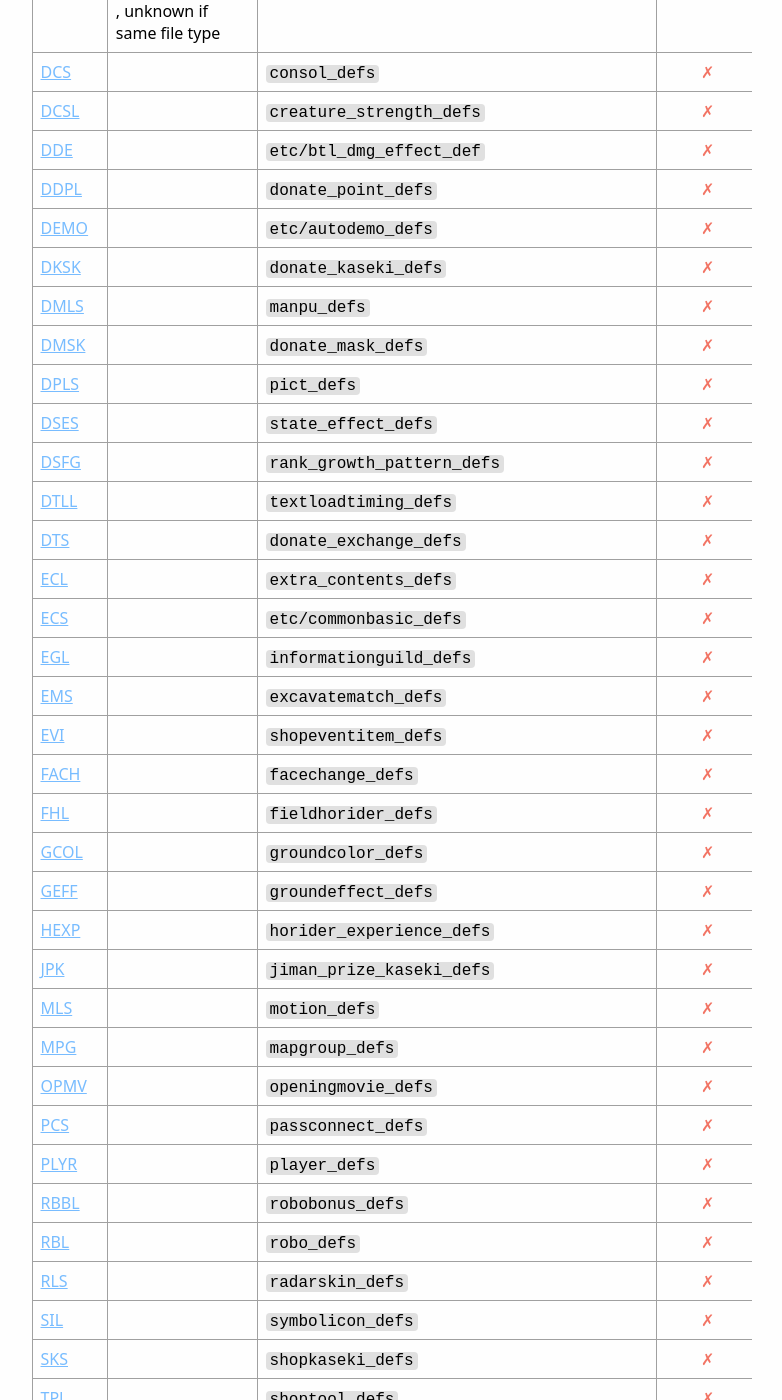
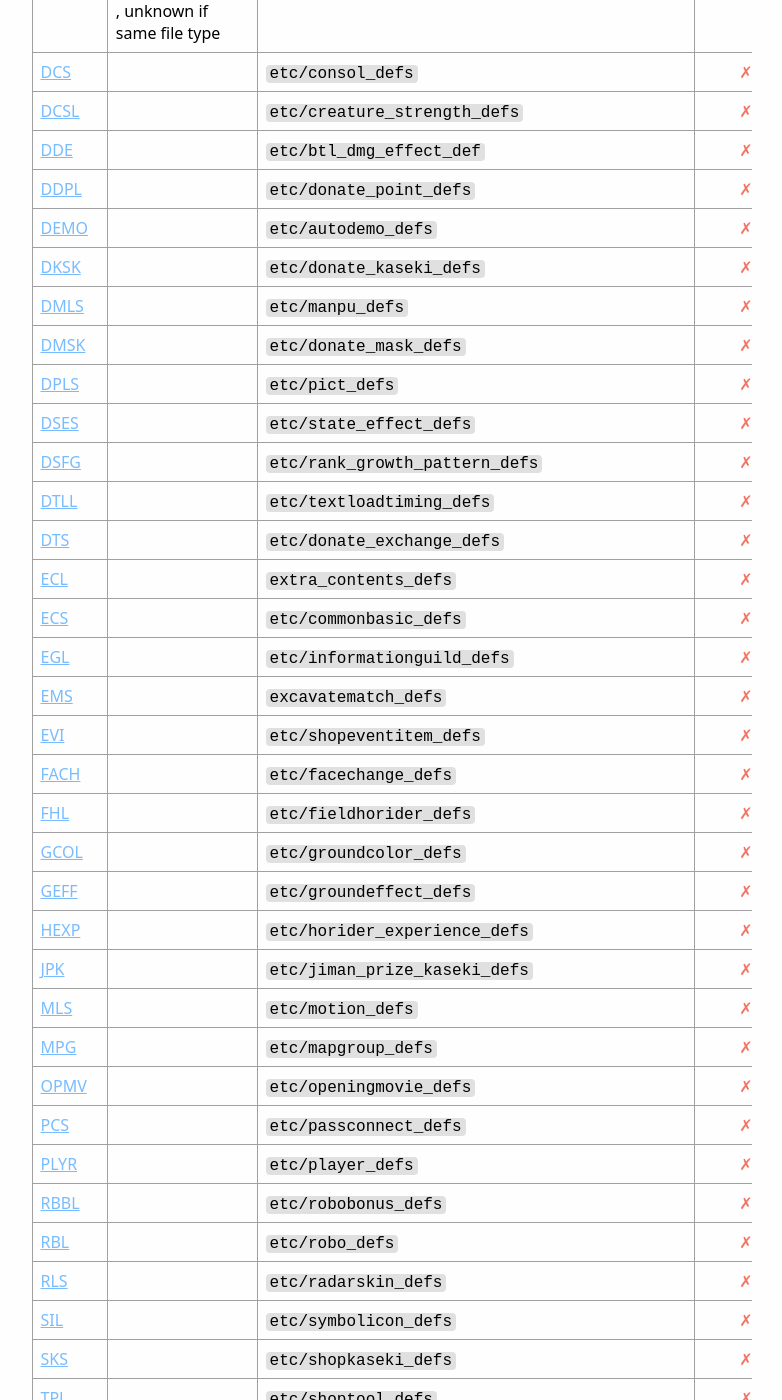
Before and after one commit to simonomi/fftechwiki, a Jekyll site: the page built from file-formats.html, in a window 1280 px wide and 1400 px high, scrolled down 3160 px. Shown: the whole window, without its empty margins (348-1130 px from the left). Built offline with Jekyll 4.4.1, drawn with Linux system fonts in a browser that asks for light colours; some of the changed text lies outside the part shown.

Commit message:
update file formats

```diff
--- a/_data/fileFormats/both.yml
+++ b/_data/fileFormats/both.yml
@@ -48,7 +48,7 @@
   description: "Vivosaurs"
   filePath: "etc/creature_defs"
   ff1Support: true
-  ffcSupport: false
+  ffcSupport: true
 - magicBytes: "DEP"
   description: "Cutscene triggers"
   filePath: "episode/"
--- a/_data/fileFormats/ffcOnly.yml
+++ b/_data/fileFormats/ffcOnly.yml
@@ -32,15 +32,15 @@
   ffcSupport: false
 - magicBytes: "CPL"
   description: ""
-  filePath: "creature_palet_defs"
+  filePath: "etc/creature_palet_defs"
   ffcSupport: false
 - magicBytes: "CPLS"
   description: ""
-  filePath: "critical_point_location_defs"
+  filePath: "etc/critical_point_location_defs"
   ffcSupport: false
 - magicBytes: "CRI"
   description: ""
-  filePath: "creature_rankup_interval_defs"
+  filePath: "etc/creature_rankup_interval_defs"
   ffcSupport: false
 - magicBytes: "CWS"
   description: ""
@@ -52,7 +52,7 @@
   ffcSupport: false
 - magicBytes: "D3NNL"
   description: ""
-  filePath: "node_name_table"
+  filePath: "etc/node_name_table"
   ffcSupport: false
 - magicBytes: "DAI"
   description: ""
@@ -68,27 +68,27 @@
   ffcSupport: false
 - magicBytes: "DBG"
   description: ""
-  filePath: "debug_defs"
+  filePath: "etc/debug_defs"
   ffcSupport: false
 - magicBytes: "DBTL"
   description: ""
-  filePath: "donate_battlepoint_defs"
+  filePath: "etc/donate_battlepoint_defs"
   ffcSupport: false
 - magicBytes: "DCEA"
   description: ""
-  filePath: "creature_evolution_abilityup_param_defs"
+  filePath: "etc/creature_evolution_abilityup_param_defs"
   ffcSupport: false
 - magicBytes: "DCL"
   description: "Same magic bytes as <code>creature_defs</code>, unknown if same file type"
-  filePath: "donate_creature_defs"
+  filePath: "etc/donate_creature_defs"
   ffcSupport: false
 - magicBytes: "DCS"
   description: ""
-  filePath: "consol_defs"
+  filePath: "etc/consol_defs"
   ffcSupport: false
 - magicBytes: "DCSL"
   description: ""
-  filePath: "creature_strength_defs"
+  filePath: "etc/creature_strength_defs"
   ffcSupport: false
 - magicBytes: "DDE"
   description: ""
@@ -96,7 +96,7 @@
   ffcSupport: false
 - magicBytes: "DDPL"
   description: ""
-  filePath: "donate_point_defs"
+  filePath: "etc/donate_point_defs"
   ffcSupport: false
 - magicBytes: "DEMO"
   description: ""
@@ -104,35 +104,35 @@
   ffcSupport: false
 - magicBytes: "DKSK"
   description: ""
-  filePath: "donate_kaseki_defs"
+  filePath: "etc/donate_kaseki_defs"
   ffcSupport: false
 - magicBytes: "DMLS"
   description: ""
-  filePath: "manpu_defs"
+  filePath: "etc/manpu_defs"
   ffcSupport: false
 - magicBytes: "DMSK"
   description: ""
-  filePath: "donate_mask_defs"
+  filePath: "etc/donate_mask_defs"
   ffcSupport: false
 - magicBytes: "DPLS"
   description: ""
-  filePath: "pict_defs"
+  filePath: "etc/pict_defs"
   ffcSupport: false
 - magicBytes: "DSES"
   description: ""
-  filePath: "state_effect_defs"
+  filePath: "etc/state_effect_defs"
   ffcSupport: false
 - magicBytes: "DSFG"
   description: ""
-  filePath: "rank_growth_pattern_defs"
+  filePath: "etc/rank_growth_pattern_defs"
   ffcSupport: false
 - magicBytes: "DTLL"
   description: ""
-  filePath: "textloadtiming_defs"
+  filePath: "etc/textloadtiming_defs"
   ffcSupport: false
 - magicBytes: "DTS"
   description: ""
-  filePath: "donate_exchange_defs"
+  filePath: "etc/donate_exchange_defs"
   ffcSupport: false
 - magicBytes: "ECL"
   description: ""
@@ -144,7 +144,7 @@
   ffcSupport: false
 - magicBytes: "EGL"
   description: ""
-  filePath: "informationguild_defs"
+  filePath: "etc/informationguild_defs"
   ffcSupport: false
 - magicBytes: "EMS"
   description: ""
@@ -152,73 +152,73 @@
   ffcSupport: false
 - magicBytes: "EVI"
   description: ""
-  filePath: "shopeventitem_defs"
+  filePath: "etc/shopeventitem_defs"
   ffcSupport: false
 - magicBytes: "FACH"
   description: ""
-  filePath: "facechange_defs"
+  filePath: "etc/facechange_defs"
   ffcSupport: false
 - magicBytes: "FHL"
   description: ""
-  filePath: "fieldhorider_defs"
+  filePath: "etc/fieldhorider_defs"
   ffcSupport: false
 - magicBytes: "GCOL"
   description: ""
-  filePath: "groundcolor_defs"
+  filePath: "etc/groundcolor_defs"
   ffcSupport: false
 - magicBytes: "GEFF"
   description: ""
-  filePath: "groundeffect_defs"
+  filePath: "etc/groundeffect_defs"
   ffcSupport: false
 - magicBytes: "HEXP"
   description: ""
-  filePath: "horider_experience_defs"
+  filePath: "etc/horider_experience_defs"
   ffcSupport: false
 - magicBytes: "JPK"
   description: ""
-  filePath: "jiman_prize_kaseki_defs"
+  filePath: "etc/jiman_prize_kaseki_defs"
   ffcSupport: false
 - magicBytes: "MLS"
   description: ""
-  filePath: "motion_defs"
+  filePath: "etc/motion_defs"
   ffcSupport: false
 - magicBytes: "MPG"
   description: ""
-  filePath: "mapgroup_defs"
+  filePath: "etc/mapgroup_defs"
   ffcSupport: false
 - magicBytes: "OPMV"
   description: ""
-  filePath: "openingmovie_defs"
+  filePath: "etc/openingmovie_defs"
   ffcSupport: false
 - magicBytes: "PCS"
   description: ""
-  filePath: "passconnect_defs"
+  filePath: "etc/passconnect_defs"
   ffcSupport: false
 - magicBytes: "PLYR"
   description: ""
-  filePath: "player_defs"
+  filePath: "etc/player_defs"
   ffcSupport: false
 - magicBytes: "RBBL"
   description: ""
-  filePath: "robobonus_defs"
+  filePath: "etc/robobonus_defs"
   ffcSupport: false
 - magicBytes: "RBL"
   description: ""
-  filePath: "robo_defs"
+  filePath: "etc/robo_defs"
   ffcSupport: false
 - magicBytes: "RLS"
   description: ""
-  filePath: "radarskin_defs"
+  filePath: "etc/radarskin_defs"
   ffcSupport: false
 - magicBytes: "SIL"
   description: ""
-  filePath: "symbolicon_defs"
+  filePath: "etc/symbolicon_defs"
   ffcSupport: false
 - magicBytes: "SKS"
   description: ""
-  filePath: "shopkaseki_defs"
+  filePath: "etc/shopkaseki_defs"
   ffcSupport: false
 - magicBytes: "TPL"
   description: ""
-  filePath: "shoptool_defs"
+  filePath: "etc/shoptool_defs"
   ffcSupport: false
```
